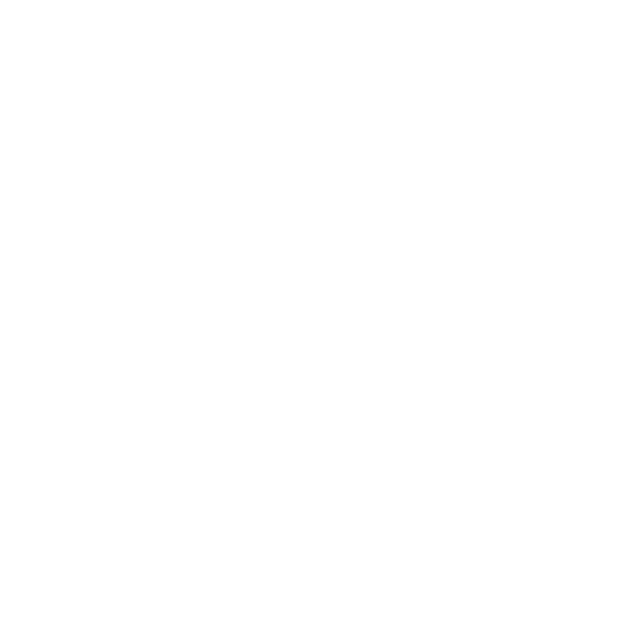
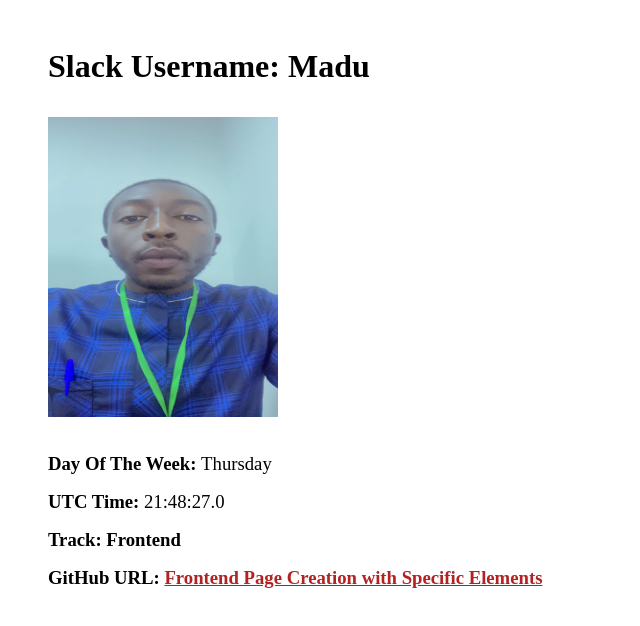
Before and after one commit to MJspitta/Stage_one_task, a plain HTML site: page index.html in a window 1280 px wide. Shown: the whole page, without its empty margins (0-640 px from the left). Drawn offline with Linux system fonts and the light colour scheme.

Commit message:
task one

```diff
--- a/index.html
+++ b/index.html
@@ -4,8 +4,16 @@
     <meta charset="UTF-8">
     <meta name="viewport" content="width=device-width, initial-scale=1.0">
     <title>Frontend Page Creation with Specific Elements</title>
+
+    <link rel="stylesheet" href="./styles/style.css">
 </head>
 <body>
-
+    <h1 id="slackUserName">Slack Username: Madu</h1>
+    <img src="./images/Profile_Picture.jpg" alt="Madu" id="slackDisplayImage">
+    <h3 id="currentDayOfTheWeek"></h3>
+    <h3 id="currentUTCTime"></h3>
+    <h3 id="myTrack">Track: Frontend</h3>
+    <h3 id="githubURL">GitHub URL: <a href="#">Frontend Page Creation with Specific Elements</a></h3>
+    <script src="./js/script.js"></script>
 </body>
 </html>
--- /dev/null
+++ b/js/script.js
@@ -0,0 +1,11 @@
+const weekday = ["Sunday", "Monday", "Tuesday", "Wednesday", "Thursday", "Friday", "Saturday"];
+const myDate = new Date();
+let day = weekday[myDate.getDay()];
+let hours = myDate.getUTCHours();
+let mins = myDate.getUTCMinutes();
+let secs = myDate.getUTCSeconds();
+let millisecs = myDate.getUTCMilliseconds();
+let utcDate = hours + ":" + mins + ":" + secs + "." + millisecs;
+
+document.getElementById("currentDayOfTheWeek").innerHTML = "<strong>Day Of The Week: </strong>" + day;
+document.getElementById("currentUTCTime").innerHTML = "<strong>UTC Time: </strong>" + utcDate;
--- /dev/null
+++ b/styles/style.css
@@ -0,0 +1,32 @@
+* {
+    padding: 0;
+    margin: 0;
+    box-sizing: border-box;
+}
+
+body {
+    padding: 3rem;
+}
+
+#slackUserName {
+    margin-bottom: 2rem;
+}
+
+#slackDisplayImage {
+    width: 230px;
+    height: 300px;
+    margin-bottom: 2rem;
+}
+
+#currentDayOfTheWeek, #currentUTCTime {
+    margin-bottom: 1rem;
+    font-weight: 400;
+}
+
+#myTrack {
+    margin: 1rem 0;
+}
+
+#githubURL a {
+    color: firebrick;
+}
```
Also changed, not shown: images/Profile_Picture.jpg (added).
